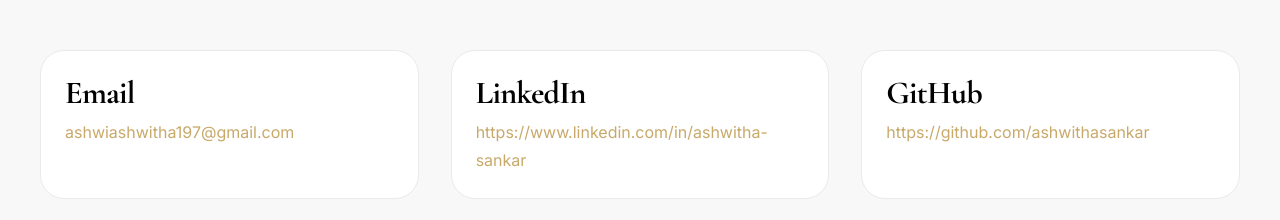
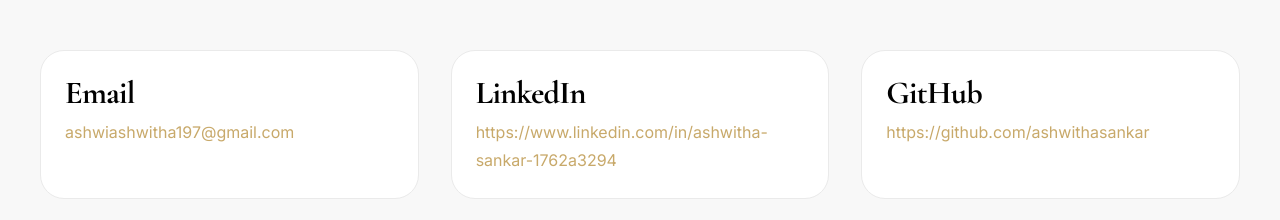
Before and after one commit to ashwithasankar/ashwithaSankar-portfolio, a React (Vite) app: page / in a window 1280 px wide. Shown: the part 7239-7459 px from the top of the page. Built offline with nearby package versions, Linux system fonts and the light colour scheme.

Commit message:
Fix profile links and mobile light theme

```diff
--- a/index.html
+++ b/index.html
@@ -4,6 +4,7 @@
     <meta charset="UTF-8" />
     <link rel="icon" type="image/svg+xml" href="/favicon.svg" />
     <meta name="viewport" content="width=device-width, initial-scale=1.0" />
+    <meta name="color-scheme" content="light dark" />
     <title>client</title>
     <link rel="preconnect" href="https://fonts.googleapis.com">
 
--- a/src/components/common/layout/Footer.jsx
+++ b/src/components/common/layout/Footer.jsx
@@ -28,7 +28,7 @@
           <div className="footer-socials">
 
             <a
-              href="https://github.com/yourusername"
+              href="https://github.com/ashwithasankar"
               target="_blank"
               rel="noreferrer"
             >
@@ -36,7 +36,7 @@
             </a>
 
             <a
-              href="https://linkedin.com/in/yourprofile"
+              href="https://www.linkedin.com/in/ashwitha-sankar-1762a3294"
               target="_blank"
               rel="noreferrer"
             >
--- a/src/components/common/layout/Navbar.css
+++ b/src/components/common/layout/Navbar.css
@@ -245,6 +245,8 @@
 
     padding: 40px;
 
+    overflow-y: auto;
+
     transition:
       right 0.4s ease,
       background 0.3s ease;
--- a/src/components/common/sections/Contact.jsx
+++ b/src/components/common/sections/Contact.jsx
@@ -26,14 +26,14 @@
 
           <ContactInfo
             title="LinkedIn"
-            value="https://www.linkedin.com/in/ashwitha-sankar"
-            link="https://www.linkedin.com/in/ashwitha-sankar-1762a3294 "
+            value="https://www.linkedin.com/in/ashwitha-sankar-1762a3294"
+            link="https://www.linkedin.com/in/ashwitha-sankar-1762a3294"
           />
 
           <ContactInfo
             title="GitHub"
             value="https://github.com/ashwithasankar"
-            link="https://github.com/ashwithasankar  "
+            link="https://github.com/ashwithasankar"
           />
 
         </div>
--- a/src/styles/reset.css
+++ b/src/styles/reset.css
@@ -24,6 +24,11 @@
   text-rendering: optimizeLegibility;
   -webkit-font-smoothing: antialiased;
   overflow-x: hidden;
+  color-scheme: light;
+}
+
+body.dark-theme {
+  color-scheme: dark;
 }
 
 img,
```
